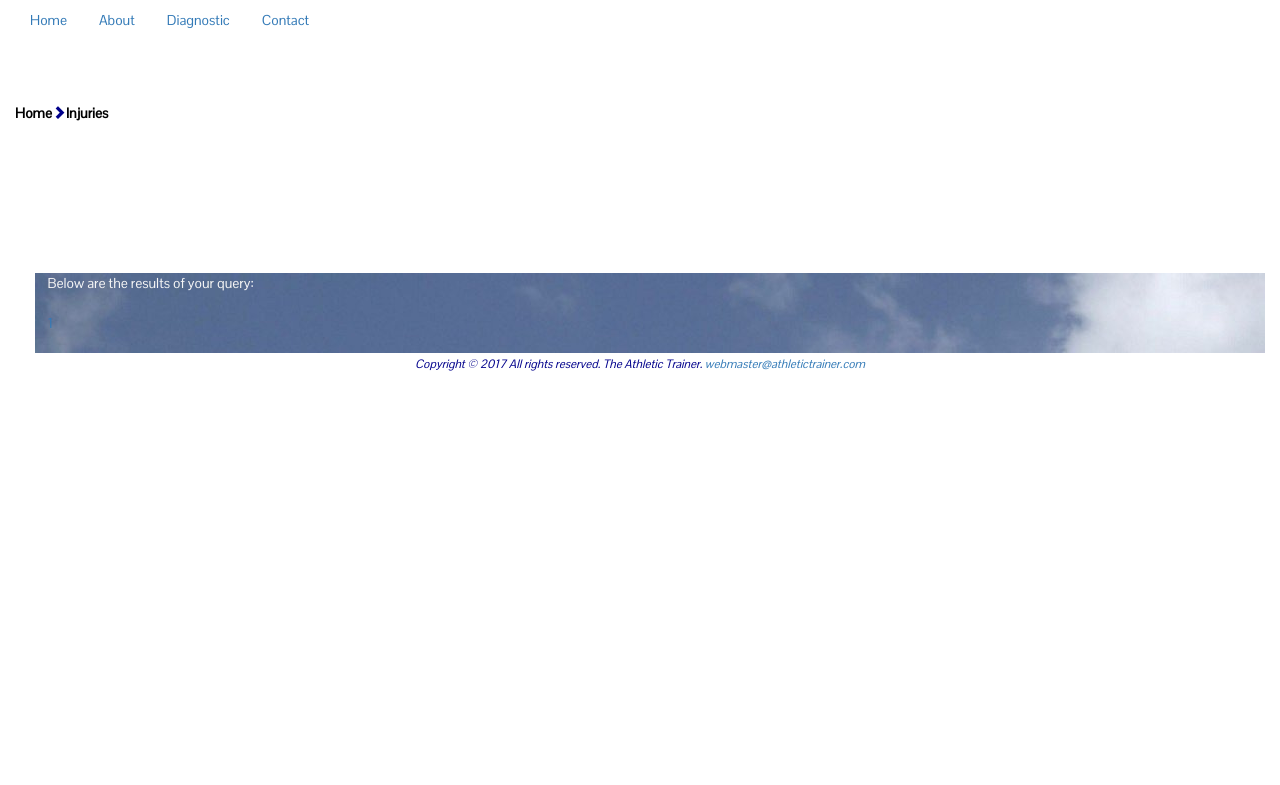
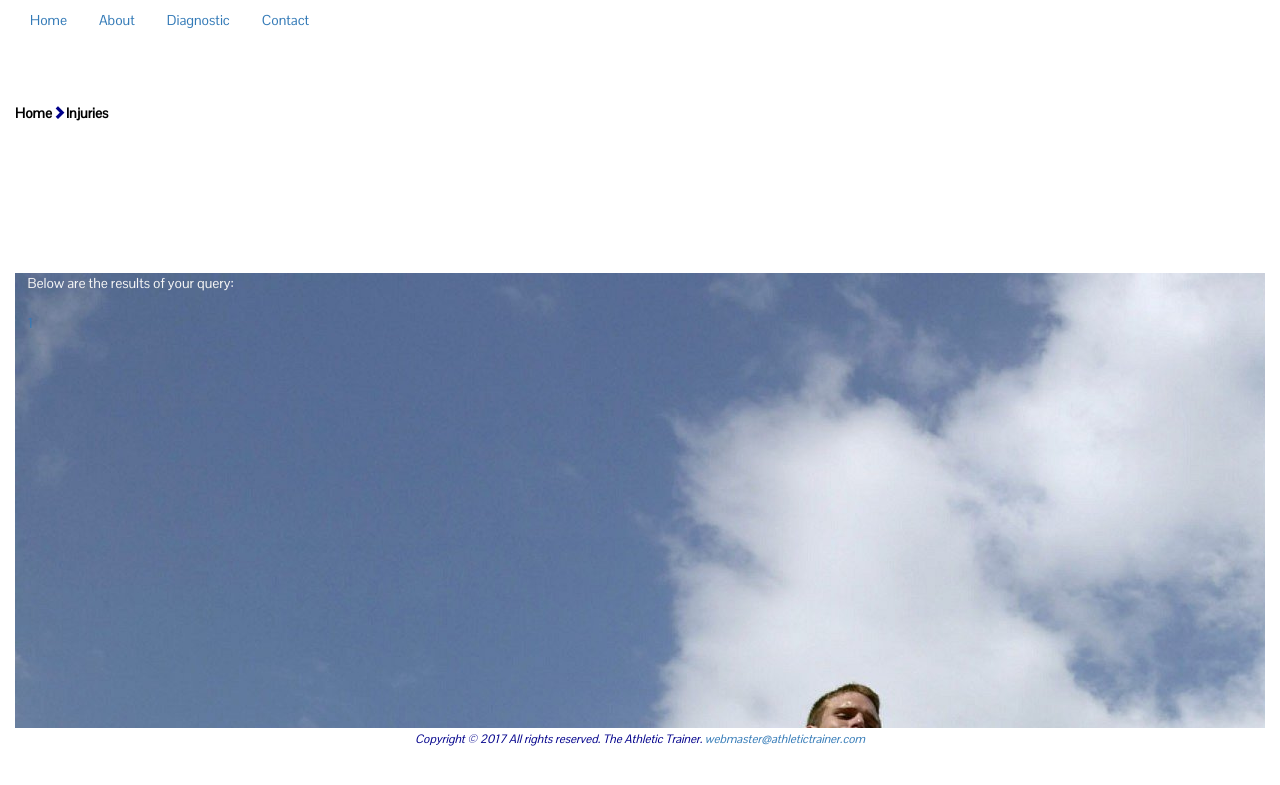
Before and after one commit to tghil7/AthleticPHP, a PHP site: template view/injuries.php in a window 1280 px wide. Shown: the top 785 px of the page. Run offline with PHP 8.4, Linux system fonts and the light colour scheme; the template is opened without the code that fills it: most values are stand-ins (such as "Sample title", 1, 10 or a date in 2020); some libraries are stand-ins or nearby versions.

Commit message:
Modified injury page's css to make the page show on the full screen

```diff
--- a/style/athletic.css
+++ b/style/athletic.css
@@ -20,6 +20,11 @@ body{
     font-family: 'Pontano Sans', sans-serif !important;
     align-content: center;
 
+}
+
+#myInjuryResult{
+    width: 100%;
+    padding-bottom: 30%;
 }
 
 #infoDiv{
@@ -251,6 +256,12 @@ textarea{
     font-family: 'Pontano Sans', sans-serif !important;
 }
 
+#myInjuryResult{
+    width: 100%;
+    padding-bottom: 30%;
+}
+
+
 #infoDiv{
     background-image: url('../images/athletic.JPG');
     background-repeat:no-repeat;
--- a/view/injuries.php
+++ b/view/injuries.php
@@ -27,7 +27,7 @@ and open the template in the editor.
                                             <li><a href="../view/homePage.php">Home</a></li>
                                             <li><a href="../view/aboutUs.php">About </a></li>
                                             <li><a href="../view/Diagnostic.php">Diagnostic</a></li>
-                                            <li><a href="../view/contactUs.php">Contact </a></li>
+                                            <li><a href="aboutUs.php#contactBody">Contact </a></li>
 					</ul>
 
 
@@ -37,14 +37,14 @@ and open the template in the editor.
                                             <li><a href="../view/homePage.php">Home</a></li>
                                             <li><a  href="../view/aboutUs.php" >About</a></li>
                                             <li><a  href="../view/Diagnostic.php">Diagnostic</a></li>
-                                            <li><a  href="../view/contactUs.php">Contact</a></li>
+                                            <li><a  href="aboutUs.php#contactBody">Contact</a></li>
                                         </ul>
                                   </div>
               </div>
         <div id="navigationLink">
             <a href="../view/homePage.php">Home</a><span class="glyphicon glyphicon-chevron-right"></span><a href="../view/homePage.php">Injuries</a>
         </div>
-        <div id="myInjuryResult" class="white myBackground" style="margin-left: 20px;">
+        <div id="myInjuryResult" class="white myBackground">
         <?php
 
           if ($name ==  null){
```
Also changed, not shown: 1 other file.
